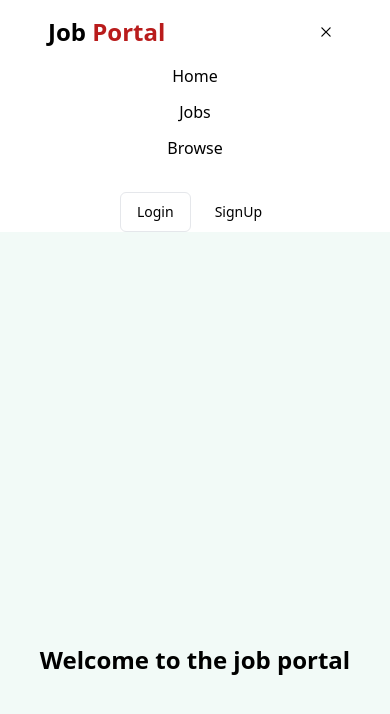
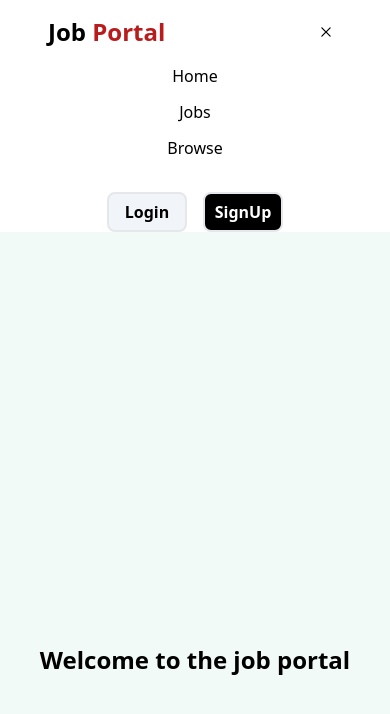
Before and after one commit to khushi-khushwa/jobfrontend, a React (Vite) app: page / in a window 390 px wide. Both pictures are taken after a click on the button 326 px from the left and 32 px from the top of the page. Shown: the top 714 px of the page. Built offline with nearby package versions, Linux system fonts and the light colour scheme.

Commit message:
style to button

```diff
--- a/src/components/Navbar.jsx
+++ b/src/components/Navbar.jsx
@@ -99,8 +99,8 @@ const Navbar = () => {
   </ul>
      <div className="flex  flex-col items-center md:hidden mt-8">
       <div>
-    <Link to="/login"><Button variant="outline" className="mx-2">Login</Button></Link>
-    <Link to="/signup"><Button >SignUp</Button></Link>
+    <Link to="/login"><button  className="mx-2 bg-slate-100 h-[40px] w-[80px] border-2  rounded-lg font-semibold">Login</button></Link>
+    <Link to="/signup"><button   className="mx-2 bg-black text-white h-[40px] w-[80px] border-2  rounded-lg font-semibold ">SignUp</button></Link>
     </div>
 </div>
 </>
```
